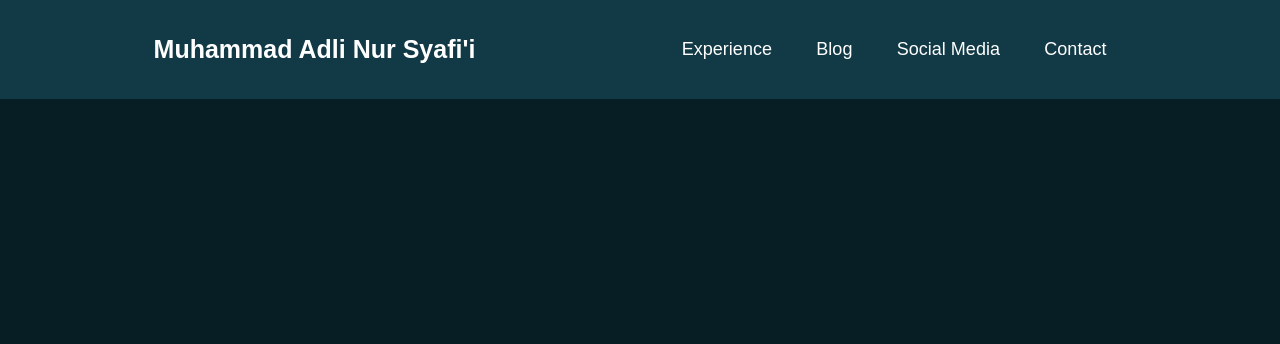
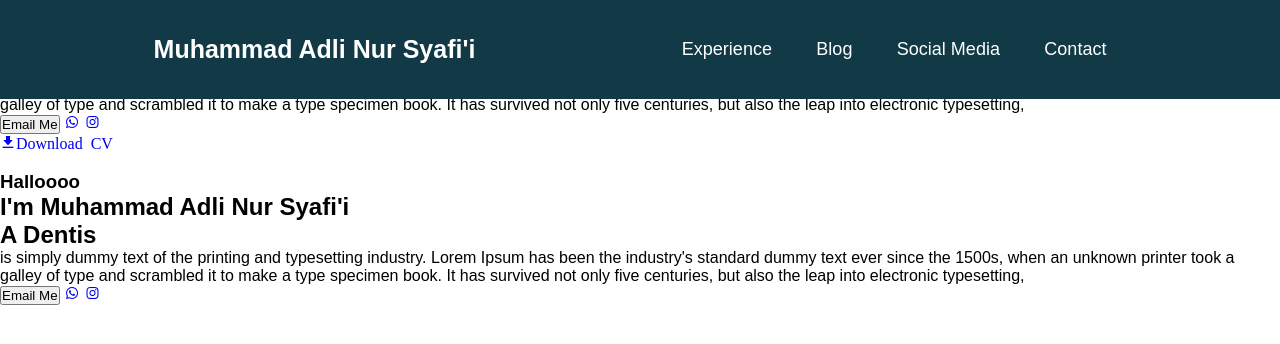
Before and after one commit to davinhisyam/PortoAdly, a plain HTML site: page PortoAdly/index.html in a window 1280 px wide. Drawn offline with nearby package versions, Linux system fonts and the light colour scheme.

Commit message:
Update index.html

```diff
--- a/PortoAdly/index.html
+++ b/PortoAdly/index.html
@@ -5,9 +5,10 @@
     <meta name="viewport" content="width=device-width, initial-scale=1.0">
     <title>Adli's Portofolio</title>
     <link rel="stylesheet" href="style.css">
+    <link href='https://unpkg.com/boxicons@2.1.4/css/boxicons.min.css' rel='stylesheet'>
 </head>
 
-<body class="body">
+<body>
     <header class="header">
         <a href="#" class="logo">Muhammad Adli Nur Syafi'i</a>
 
@@ -19,5 +20,57 @@
         </nav>
     </header>
 
+    <section class="home">
+        <div class="home-utama">
+            <h3>Halloooo</h3>
+
+            <h1>I'm <span>Muhammad Adli Nur Syafi'i<br></span>A Dentis</h1>
+
+            <p>is simply dummy text of the printing and typesetting industry.
+                Lorem Ipsum has been the industry's standard dummy text ever since the 1500s,
+                when an unknown printer took a galley of type and scrambled it to make a type specimen book.
+                It has survived not only five centuries, but also the leap into electronic typesetting,
+            </p>
+
+            <div class="btn-box">
+                <button class="btn-1">Email Me</button>
+                <a href="#" class="wa"><i class='bx bxl-whatsapp'></i></a>
+                <a href="#" class="ig"><i class='bx bxl-instagram'></i></a>
+            </div>
+
+            <div class="dl">
+                <a href="#" class="cv"><i class='bx bxs-download'>Download CV</i></a>
+            </div>
+
+        </div>
+        <div class="img-box">
+            <img src="image.png" alt="";>
+        </div>
+    </section>
+
+    <section class="home">
+        <div class="home-utama">
+            <h3>Halloooo</h3>
+
+            <h1>I'm <span>Muhammad Adli Nur Syafi'i<br></span>A Dentis</h1>
+
+            <p>is simply dummy text of the printing and typesetting industry.
+                Lorem Ipsum has been the industry's standard dummy text ever since the 1500s,
+                when an unknown printer took a galley of type and scrambled it to make a type specimen book.
+                It has survived not only five centuries, but also the leap into electronic typesetting,
+            </p>
+
+            <div class="btn-box">
+                <button class="btn-1">Email Me</button>
+                <a href="#" class="wa"><i class='bx bxl-whatsapp'></i></a>
+                <a href="#" class="ig"><i class='bx bxl-instagram'></i></a>
+            </div>
+
+        </div>
+        <div class="img-box">
+            <img src="image.png" alt="";>
+        </div>
+    </section>
+
 </body>
 </html>
```
